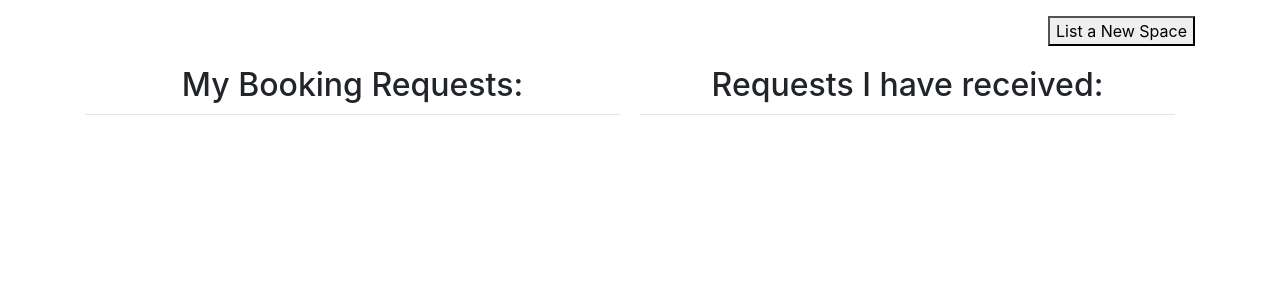
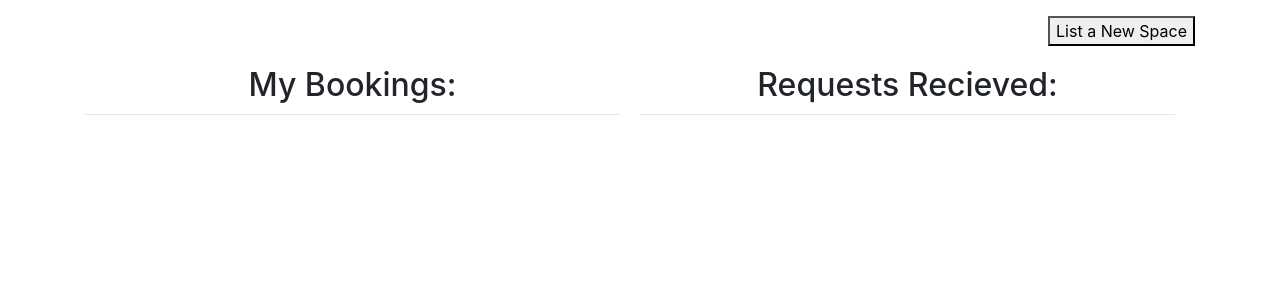
Before and after one commit to codehath/makers-bnb, a Flask app: template templates/dashboard.html in a window 1280 px wide. Shown: the part 56-356 px from the top of the page. Run offline with Flask 3, Linux system fonts and the light colour scheme; the template is opened without the code that fills it, so the values that code supplies are empty; parts of the project's set-up code (start-up, migrations or seed data) failed here and were passed over; some libraries are stand-ins or nearby versions.

Commit message:
# Minor CSS styling changes

```diff
--- a/lib/controllers/users_controller.py
+++ b/lib/controllers/users_controller.py
@@ -44,7 +44,6 @@ def post_login():
         return render_template(
             "/messages/error.html", message="User does not exist, please try again."
         )
-    print(f"person registered: {person_registered} ")
     if person_registered and person_registered.password == password:
         # Update Table - Reset all users logged_in values to False
         # reset = Person.update(logged_in=False)
--- a/static/style.css
+++ b/static/style.css
@@ -60,5 +60,5 @@
 }
 
 .button-primary:hover {
-	background-color: #8d8d8d; /* Change the hover color as needed */
+	background-color: #0056b3; /* Change the hover color as needed */
 }
--- a/templates/dashboard.html
+++ b/templates/dashboard.html
@@ -8,13 +8,13 @@
 <div class="dashboard-container">
 	<div class="dashboard-section">
 		<article class="dashboard-button" id="requests_made">
-			<h2>My Booking Requests:</h2>
+			<h2>My Bookings:</h2>
 			<hr />
 			{% for booking in bookings %}
 			<div>
 				<p>
 					{{booking.name}} <br />
-					Check In {{booking.start_date}} <br />
+					Check In: {{booking.start_date}} <br />
 					Check Out: {{booking.end_date}} <br />
 					Approved: {{booking.approved}} <br />
 				</p>
@@ -32,7 +32,7 @@
 
 	<div class="dashboard-section">
 		<article class="dashboard-button" id="requests_received">
-			<h2>Requests I have received:</h2>
+			<h2>Requests Recieved:</h2>
 			<hr />
 			{% for request in requests %}
 			<div>
--- a/templates/spaces/show.html
+++ b/templates/spaces/show.html
@@ -45,7 +45,6 @@
 		},
 		LockPlugin: {
 			minDate: new Date(),
-			minDays: 1,
 			inseparable: true,
 			filter(date, picked) {
 				if (picked.length === 1) {
```
